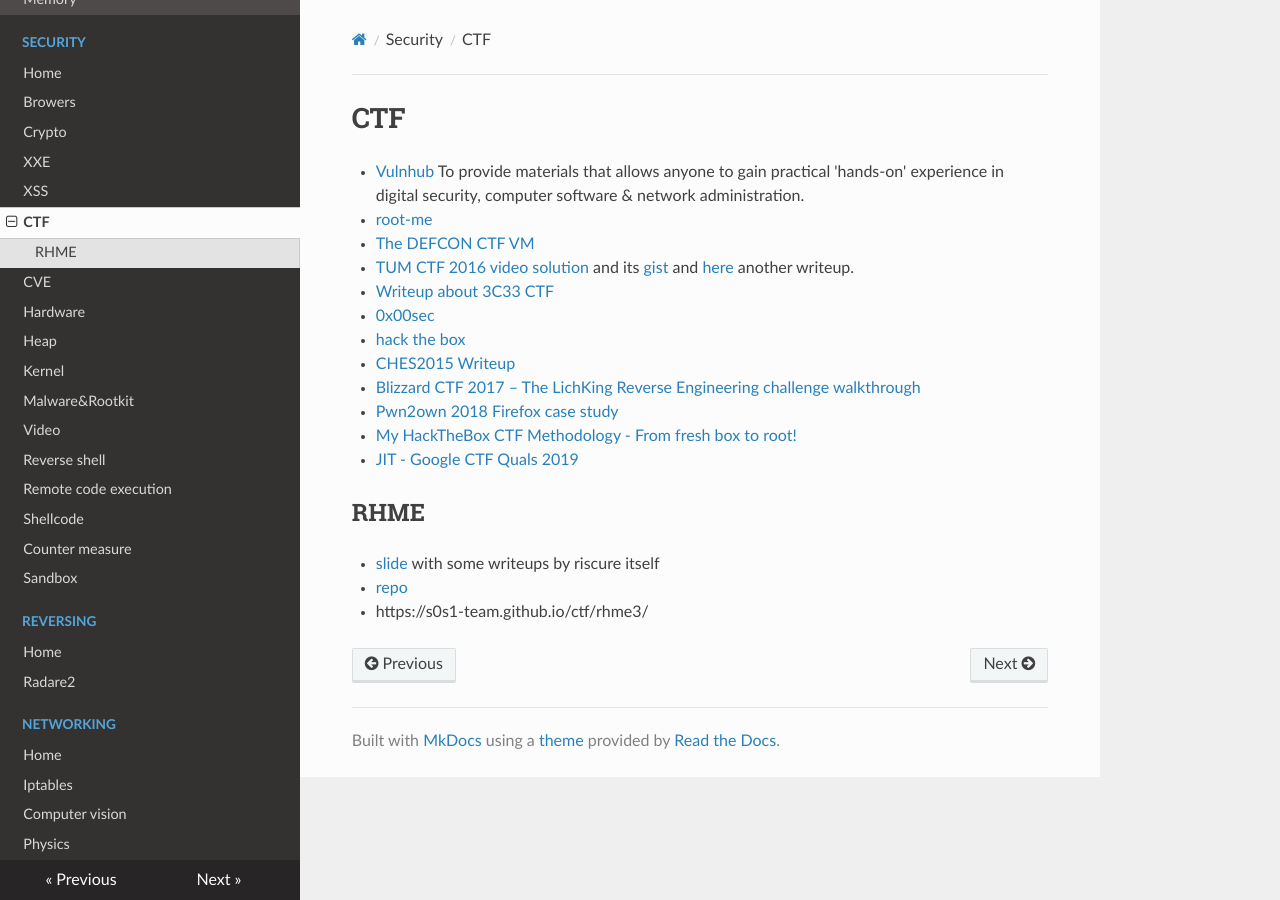
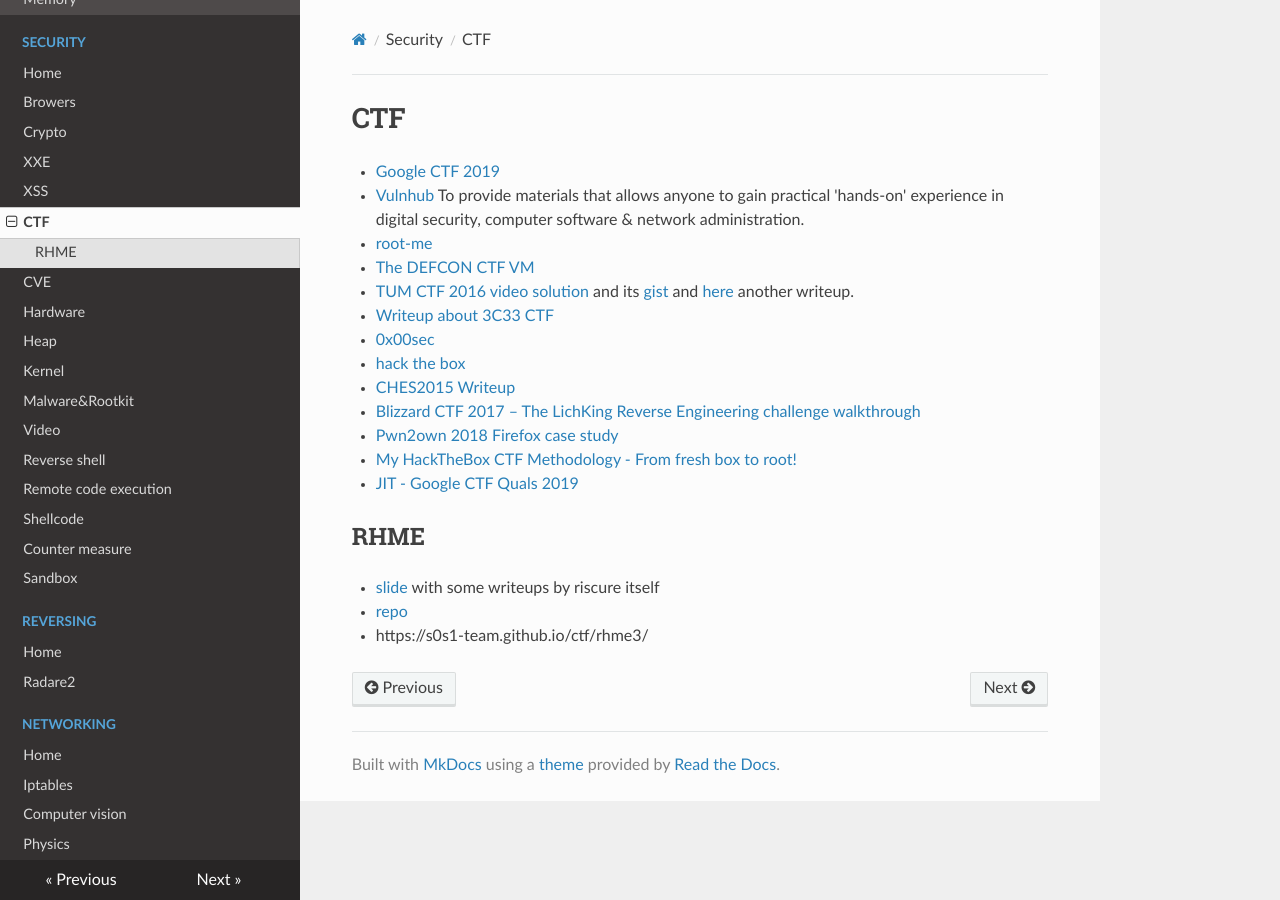
Before and after one commit to gipi/low-level, an MkDocs documentation site: the page built from docs/security/ctf.md, in a window 1280 px wide. Built offline with MkDocs 1.6.1, drawn with Linux system fonts in a browser that asks for light colours; nearby versions of some CDN libraries; old or Windows-style settings are respelled for this version of MkDocs.

Commit message:
Update ctf.md

```diff
--- a/docs/security/ctf.md
+++ b/docs/security/ctf.md
@@ -1,4 +1,6 @@
 # CTF
+
+ - [Google CTF 2019](https://capturetheflag.withgoogle.com)
 
  - [Vulnhub](https://www.vulnhub.com/) To provide materials that allows anyone to gain
    practical 'hands-on' experience in digital security, computer software & network administration.
```
